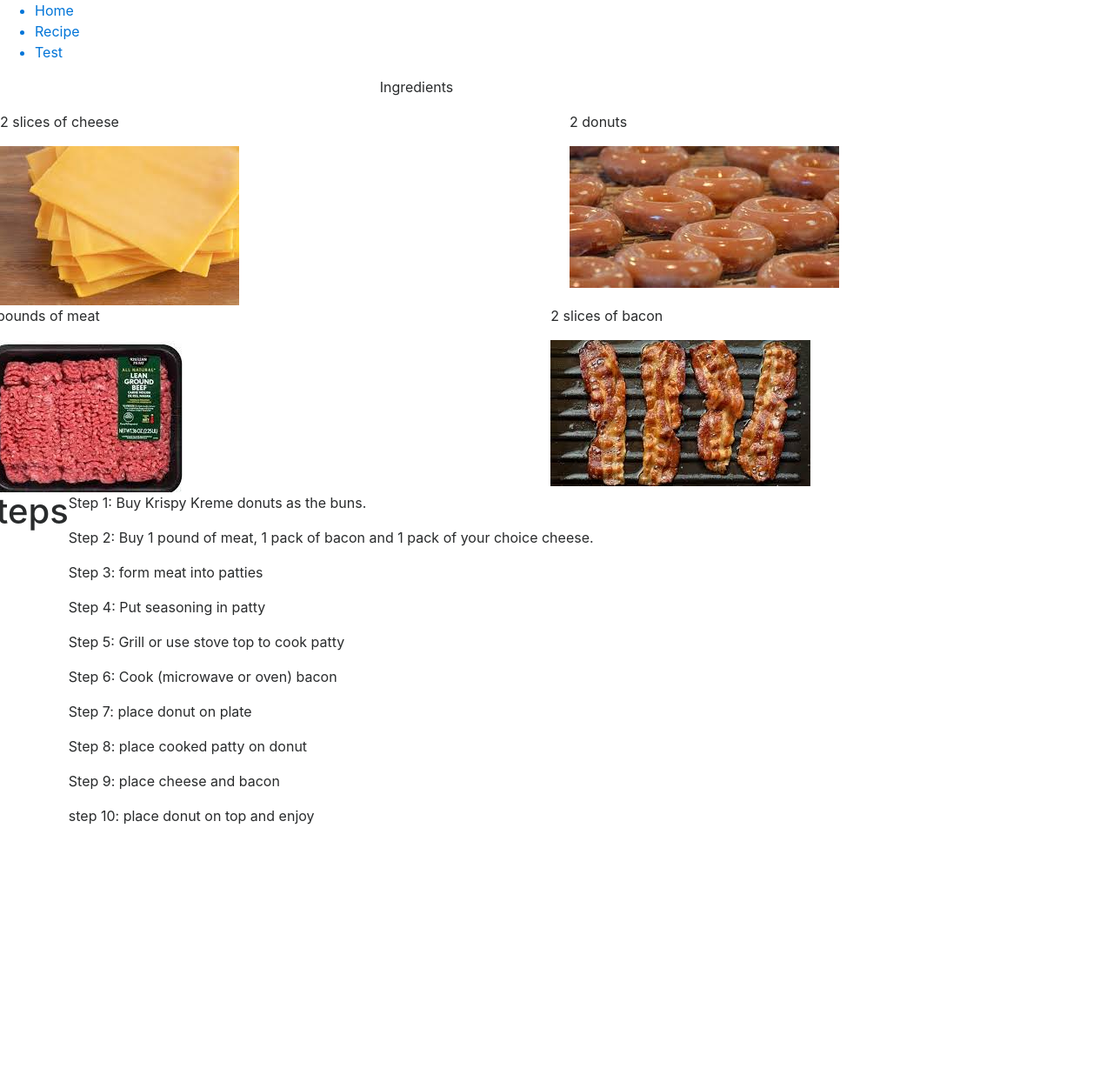
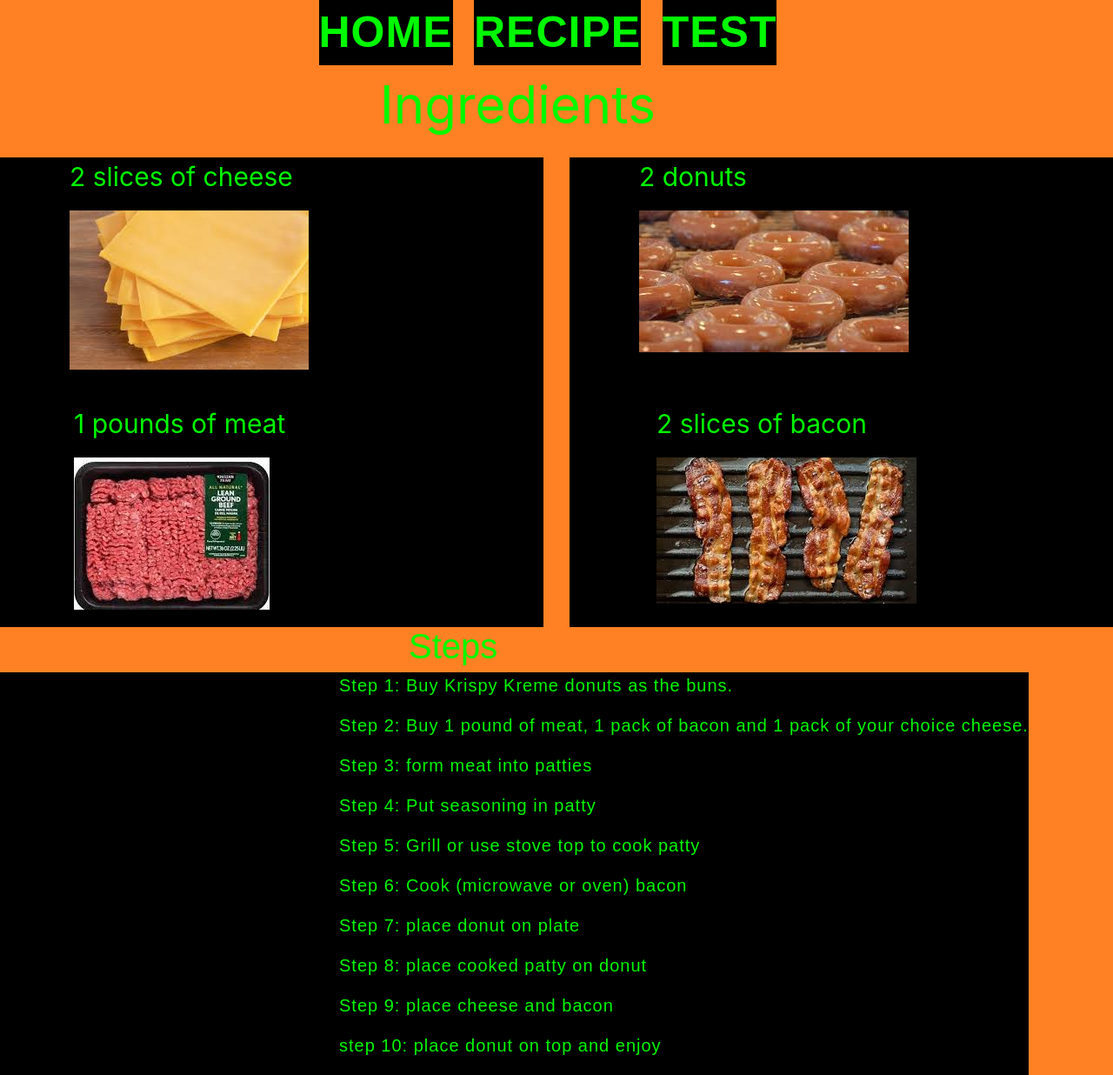
Before and after one commit to hunt79/recipe-site, a plain HTML site: page Recipe.html in a window 1280 px wide. Shown: the top 1236 px of the page at 87% size. Before the commit the page ends 966 px from the top, so only its background shows below. Drawn offline with nearby package versions, Linux system fonts and the light colour scheme.

Commit message:
Update main.css

```diff
--- a/css/main.css
+++ b/css/main.css
@@ -1 +1,112 @@
-hello there
+body {background-color:  #ff8123;}
+
+li {color: #00f900;}
+
+ul.main-nav {
+	margin: 0;
+	padding: 0;
+	text-align: center;
+}
+ul.main-nav li{
+	list-style-type: none;
+	display: inline-block;
+	margin-right: 20px;
+	font-family:Phosphate, sans-serif;
+	text-transform: uppercase;
+	font-size: 50px;
+	letter-spacing: 1px;
+	font-weight: bold;
+	background-color:black;
+}
+
+
+h1 {text-align: center;
+	font-family: Oswald, sans-serif
+
+
+}
+.LutherBurger { width: 100%;
+	text-align: center;
+
+}
+.Vandross {
+			padding-bottom: 20px;
+
+}
+.container {margin:;
+			}
+
+.cheese {padding-left: 80px;
+		 padding-bottom: 40px;
+		 color: #00f900;
+		 font-size: 30px;
+		 list-style-type: none;
+		 background-color: black;}
+
+.donuts {padding-left: 80px;
+		 padding-bottom: 60px;
+		 color: #00f900;
+		 font-size: 30px;
+		 list-style-type: none;
+		 background-color: black;}
+
+.meat {padding-left: 100px;
+ 		color: #00f900;
+		 font-size: 30px;
+		 padding-bottom: 20px;
+		 list-style-type: none;
+		 background-color: black;}
+
+.bacon {padding-left: 100px;
+		color: #00f900;
+		 font-size: 30px;
+		 list-style-type: none;
+		 background-color: black;
+		 padding-bottom: 27px;
+		}
+
+.p1 {color: #00f900;
+	 padding-left: 100px;
+	 padding-top: 50px;
+	 background-color: black;
+	 display: inline-block;
+	 list-style-type: none;
+	}
+.p2
+	{color: #00f900;
+	 padding-left: 600px;
+	 background-color: black;
+	 display: inline-block;
+	list-style-type: none;}
+
+.p3 {color: #00f900;
+	 padding-left: 100px;
+	 background-color: black;
+	display: inline-block;
+	list-style-type: none;}
+
+.ing {color: #00f900;
+		font-size: 60px;}
+.reee {color: #00f900;
+		font-size: 20px;}
+
+.Steps {padding-left: 400px;
+		padding-bottom: 50px;
+		color: #00f900;
+		 font-size: 20px;
+		 list-style-type: none;
+	display: inline-block;
+	margin-right: 20px;
+	font-family:Oswald, sans-serif;
+	letter-spacing: 1px;
+	margin-left: 20px;
+
+	background-color:black;;
+		}
+.pets {color: #00f900;
+		padding-left: 500px;
+		text-align: center; }
+.ee {padding-left: 1000px;}
+
+
+.wee {font-family: Karma, sans-serif;}
```
